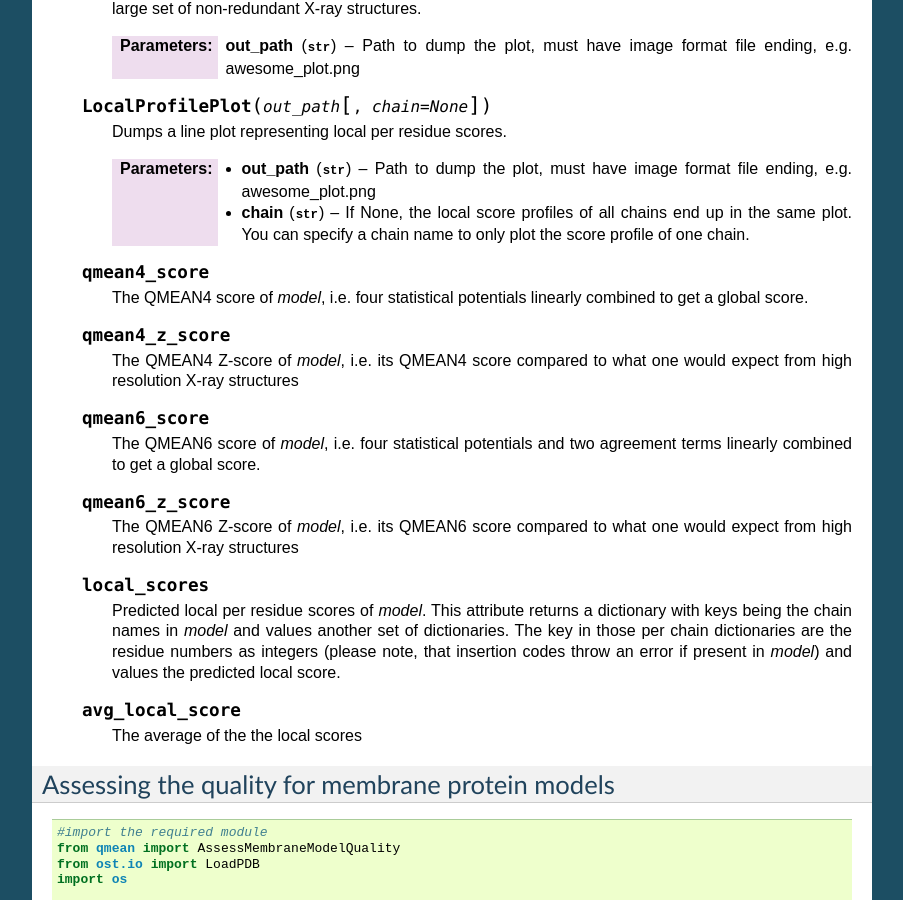
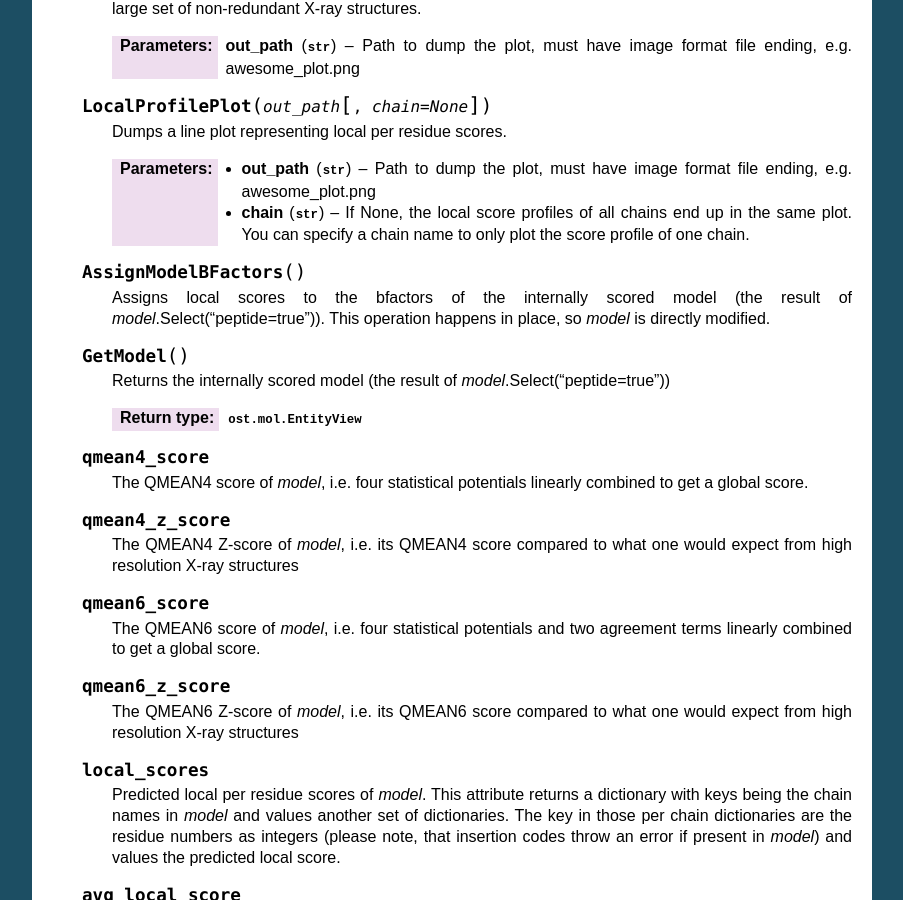
Before and after one commit to eunos-1128/QMEAN, a Sphinx documentation site: the page built from doc/source/run_qmean_scoring.rst, in a window 1280 px wide and 900 px high, scrolled down 2355 px. Shown: the whole window, without its empty margins (198-1101 px from the left). Built offline with Sphinx 7.4.7, drawn with Linux system fonts in a browser that asks for light colours; some of the changed text lies outside the part shown.

Commit message:
add functionality to assign local scores to bfactor column of scored model

```diff
--- a/doc/source/run_qmean_scoring.rst
+++ b/doc/source/run_qmean_scoring.rst
@@ -148,6 +148,21 @@ Assessing the quality for soluble protein models
     :type chain:        :class:`str`
 
 
+  .. method:: AssignModelBFactors()
+
+    Assigns local scores to the bfactors of the internally scored model
+    (the result of *model*.Select("peptide=true")). This operation happens in
+    place, so *model* is directly modified.
+
+
+  .. method:: GetModel()
+
+    Returns the internally scored model (the result of
+    *model*.Select("peptide=true"))
+
+    :rtype:             :class:`ost.mol.EntityView`
+
+
   .. attribute:: qmean4_score
 
     The QMEAN4 score of *model*, i.e. four statistical potentials linearly combined
```
Also changed, not shown: 1 other file.
